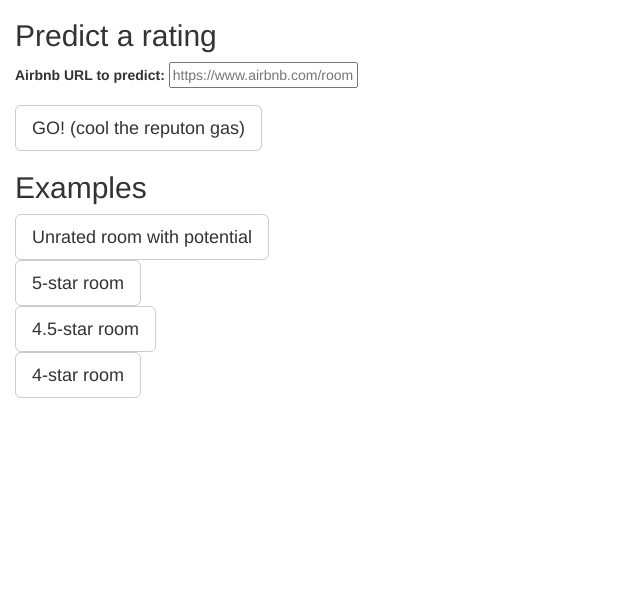
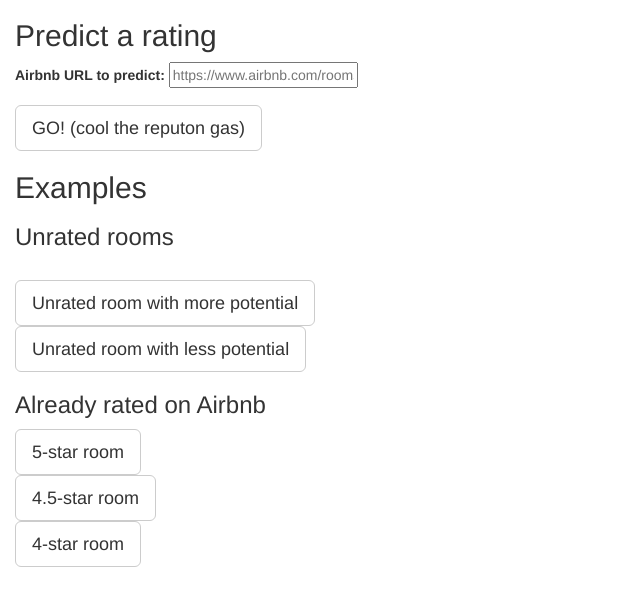
Before and after one commit to ibuder/reputon, a Python web app: template flask_app/templates/input.html in a window 1280 px wide. Shown: the part 51-657 px from the top of the page, without its empty margins (0-640 px from the left). Run offline with Jinja, Linux system fonts and the light colour scheme; the template is opened without the code that fills it, so the values that code supplies are empty; some libraries are stand-ins or nearby versions.

Commit message:
Separate unrated and rated examples Add worse example

```diff
--- a/flask_app/templates/input.html
+++ b/flask_app/templates/input.html
@@ -77,8 +77,11 @@
   {% block results %}{% endblock %}
     <div class = "container">
       <h2>Examples</h2>
+        <h3>Unrated rooms</h3><br/>
+        <a href="/output?URL=https://www.airbnb.com/rooms/1087433"><span class="btn btn-default btn-lg">Unrated room with more potential</span></a><br/>
+        <a href="/output?URL=https://www.airbnb.com/rooms/1005369"><span class="btn btn-default btn-lg">Unrated room with less potential</span></a><br/>
 
-        <a href="/output?URL=https://www.airbnb.com/rooms/1087433"><span class="btn btn-default btn-lg">Unrated room with potential</span></a><br/>
+        <h3>Already rated on Airbnb</h3>
         <a href="/output?URL=https://www.airbnb.com/rooms/748222"><span class="btn btn-default btn-lg">5-star room</span></a><br/>
         <a href="/output?URL=https://www.airbnb.com/rooms/4356217"><span class="btn btn-default btn-lg">4.5-star room</span></a><br/>
         <a href="/output?URL=https://www.airbnb.com/rooms/923807"><span class="btn btn-default btn-lg">4-star room</span></a><br/>
```
